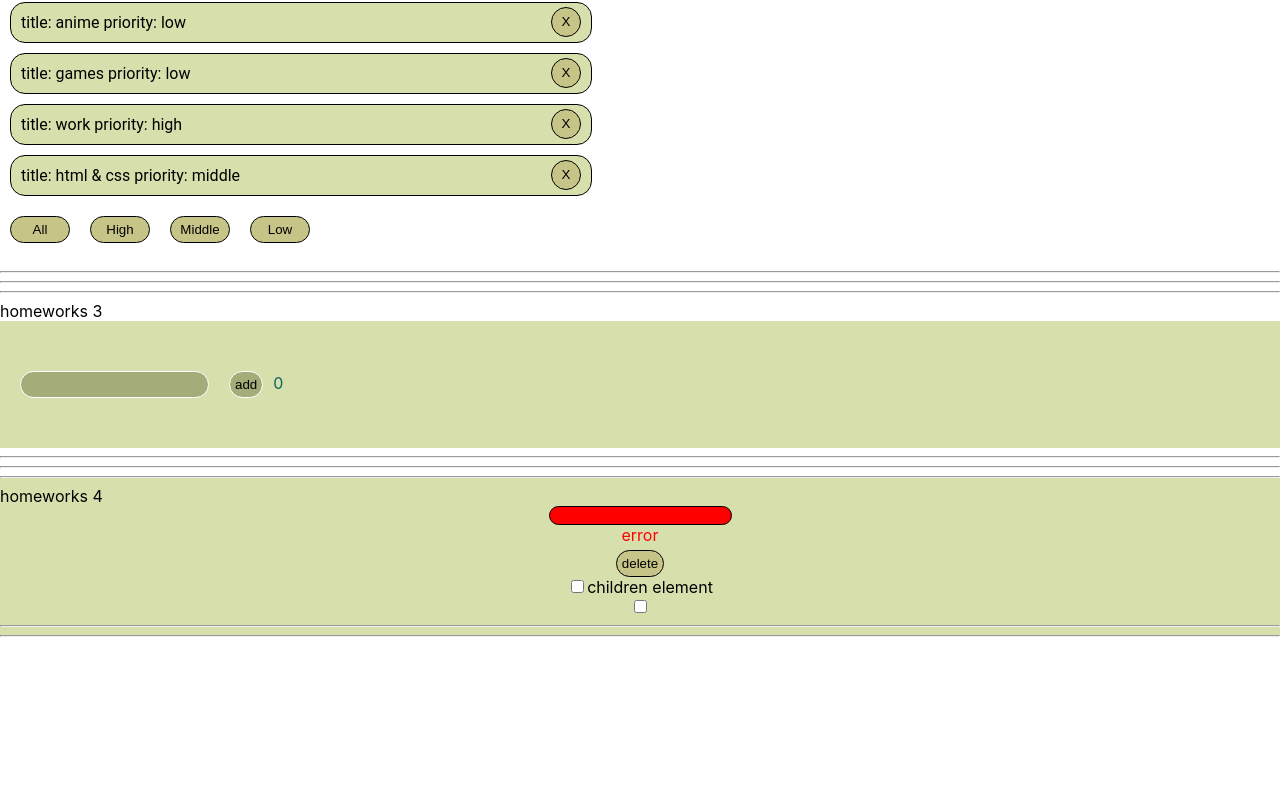
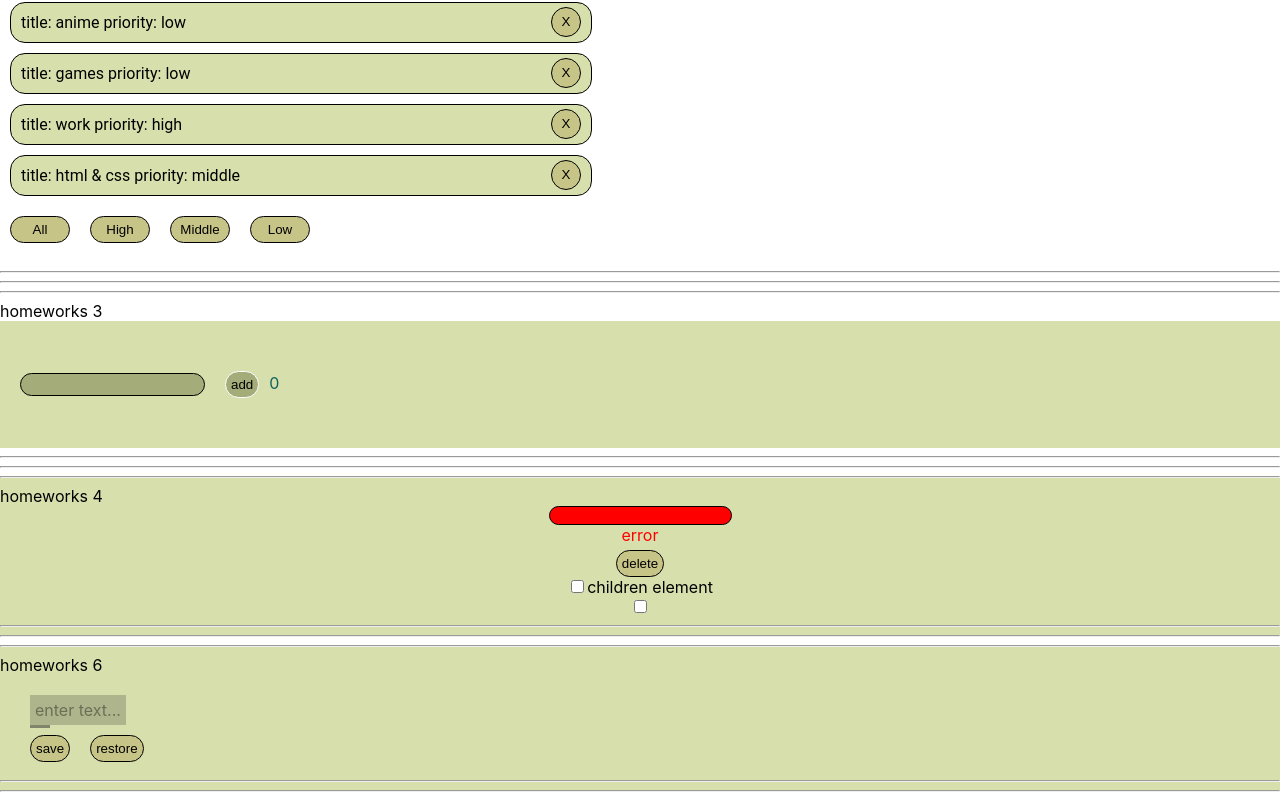
Before and after one commit to tatrom/simple-react-homeworks, a React (Create React App) app: page /#/pre-junior in a window 1280 px wide. Shown: the part 314-1114 px from the top of the page. Before the commit the page ends 959 px from the top, so only its background shows below. Built offline with nearby package versions, Linux system fonts and the light colour scheme.

Commit message:
add superEditableSpan

```diff
--- a/src/p2-homeworks/h4/common/c1-SuperInputText/SuperInputText.tsx
+++ b/src/p2-homeworks/h4/common/c1-SuperInputText/SuperInputText.tsx
@@ -40,13 +40,8 @@ const SuperInputText: React.FC<SuperInputTextPropsType> = (
 
     const finalSpanClassName = `${s.error} ${spanClassName ? spanClassName : ""}`;
     let classOfStyles: string;
-    // if ( className ) {
-    //     classOfStyles = className;
-    // } else {
-    //     classOfStyles = s.superInput
-    // }
 
-    className ? classOfStyles = className : classOfStyles = s.superInput
+    className ? classOfStyles = `${className} ${s.superInput}` : classOfStyles = s.superInput
     const finalInputClassName =  error === "error"? s.errorInput : classOfStyles; // need to fix with (?:) and s.superInput
 
     return (
--- a/src/p2-homeworks/h5/pages/PreJunior.tsx
+++ b/src/p2-homeworks/h5/pages/PreJunior.tsx
@@ -3,7 +3,7 @@ import HW1 from "../../h1/HW1";
 import HW2 from "../../h2/HW2";
 import HW3 from "../../h3/HW3";
 import HW4 from "../../h4/HW4";
-import { BrowserRouter } from "react-router-dom";
+import HW6 from "../../h6/HW6";
 
 function PreJunior() {
 
@@ -13,7 +13,7 @@ function PreJunior() {
             <HW2/>
             <HW3/>
             <HW4/>
-            {/*<HW6/>*/}
+            <HW6/>
 
         </div>
     );
--- /dev/null
+++ b/src/p2-homeworks/h6/HW6.module.css
@@ -0,0 +1,38 @@
+.container {
+    background-color: #d7e0ad;
+}
+
+.span
+{
+    position: relative;
+    display: inline-block;
+    margin-top: 20px;
+    margin-left: 30px;
+    background-color: #878c6c;
+    padding: 5px;
+    opacity: .5;
+}
+
+.span::before {
+    position: absolute;
+    content: '';
+    bottom: -3px;
+    left: 0;
+    width: 20px;
+    height: 3px;
+    background-color: #2e2d2e;
+}
+
+.span:hover::before {
+    width: 93px;
+    transition-duration: .5s;
+}
+.button {
+    margin: 10px;
+}
+
+
+.leftButton
+{
+    margin-left: 30px;
+}
--- a/src/p2-homeworks/h6/HW6.tsx
+++ b/src/p2-homeworks/h6/HW6.tsx
@@ -2,6 +2,7 @@ import React, {useState} from "react";
 import SuperEditableSpan from "./common/c4-SuperEditableSpan/SuperEditableSpan";
 import SuperButton from "../h4/common/c2-SuperButton/SuperButton";
 import {restoreState, saveState} from "./localStorage/localStorage";
+import s from './HW6.module.css'
 
 function HW6() {
     const [value, setValue] = useState<string>("");
@@ -10,11 +11,11 @@ function HW6() {
         saveState<string>("editable-span-value", value);
     };
     const restore = () => {
-        // setValue();
+        setValue(restoreState("editable-span-value", value));
     };
 
     return (
-        <div>
+        <div className={s.container}>
             <hr/>
             homeworks 6
 
@@ -23,11 +24,11 @@ function HW6() {
                 <SuperEditableSpan
                     value={value}
                     onChangeText={setValue}
-                    spanProps={{children: value ? undefined : "enter text..."}}
+                    spanProps={{children: value ? undefined : "enter text...", className: s.span}}
                 />
             </div>
-            <SuperButton onClick={save}>save</SuperButton>
-            <SuperButton onClick={restore}>restore</SuperButton>
+            <SuperButton className={`${s.button} ${s.leftButton}`} onClick={save}>save</SuperButton>
+            <SuperButton className={s.button} onClick={restore}>restore</SuperButton>
 
             <hr/>
             {/*для личного творчества, могу проверить*/}
--- /dev/null
+++ b/src/p2-homeworks/h6/common/c4-SuperEditableSpan/SuperEditableSpan.module.css
@@ -0,0 +1,3 @@
+.superEditableSpan {
+
+}
--- a/src/p2-homeworks/h6/common/c4-SuperEditableSpan/SuperEditableSpan.tsx
+++ b/src/p2-homeworks/h6/common/c4-SuperEditableSpan/SuperEditableSpan.tsx
@@ -1,6 +1,6 @@
 import React, {DetailedHTMLProps, InputHTMLAttributes, HTMLAttributes, useState} from "react";
 import SuperInputText from "../../../h4/common/c1-SuperInputText/SuperInputText";
-
+import s from './SuperEditableSpan.module.css'
 // тип пропсов обычного инпута
 type DefaultInputPropsType = DetailedHTMLProps<InputHTMLAttributes<HTMLInputElement>, HTMLInputElement>;
 // тип пропсов обычного спана
@@ -31,22 +31,22 @@ const SuperEditableSpan: React.FC<SuperEditableSpanType> = (
     const {children, onDoubleClick, className, ...restSpanProps} = spanProps || {};
 
     const onEnterCallback = () => {
-        // setEditMode(); // выключить editMode при нажатии Enter
+        setEditMode(false); // выключить editMode при нажатии Enter
 
         onEnter && onEnter();
     };
     const onBlurCallback = (e: React.FocusEvent<HTMLInputElement>) => {
-        // setEditMode(); // выключить editMode при нажатии за пределами инпута
+        setEditMode(false); // выключить editMode при нажатии за пределами инпута
 
         onBlur && onBlur(e);
     };
     const onDoubleClickCallBack = (e: React.MouseEvent<HTMLSpanElement, MouseEvent>) => {
-        // setEditMode(); // включить editMode при двойном клике
+        setEditMode(true); // включить editMode при двойном клике
 
         onDoubleClick && onDoubleClick(e);
     };
 
-    const spanClassName = `${"сделать красивый стиль для спана"} ${className}`;
+    const spanClassName = `${s.superEditableSpan} ${className}`;
 
     return (
         <>
@@ -56,7 +56,7 @@ const SuperEditableSpan: React.FC<SuperEditableSpanType> = (
                         autoFocus // пропсу с булевым значением не обязательно указывать true
                         onBlur={onBlurCallback}
                         onEnter={onEnterCallback}
-
+                        className={spanClassName}
                         {...restProps} // отдаём инпуту остальные пропсы если они есть (value например там внутри)
                     />
                 ) : (
```
Also changed, not shown: 1 other file (tests, documents, lock files or other folders).
